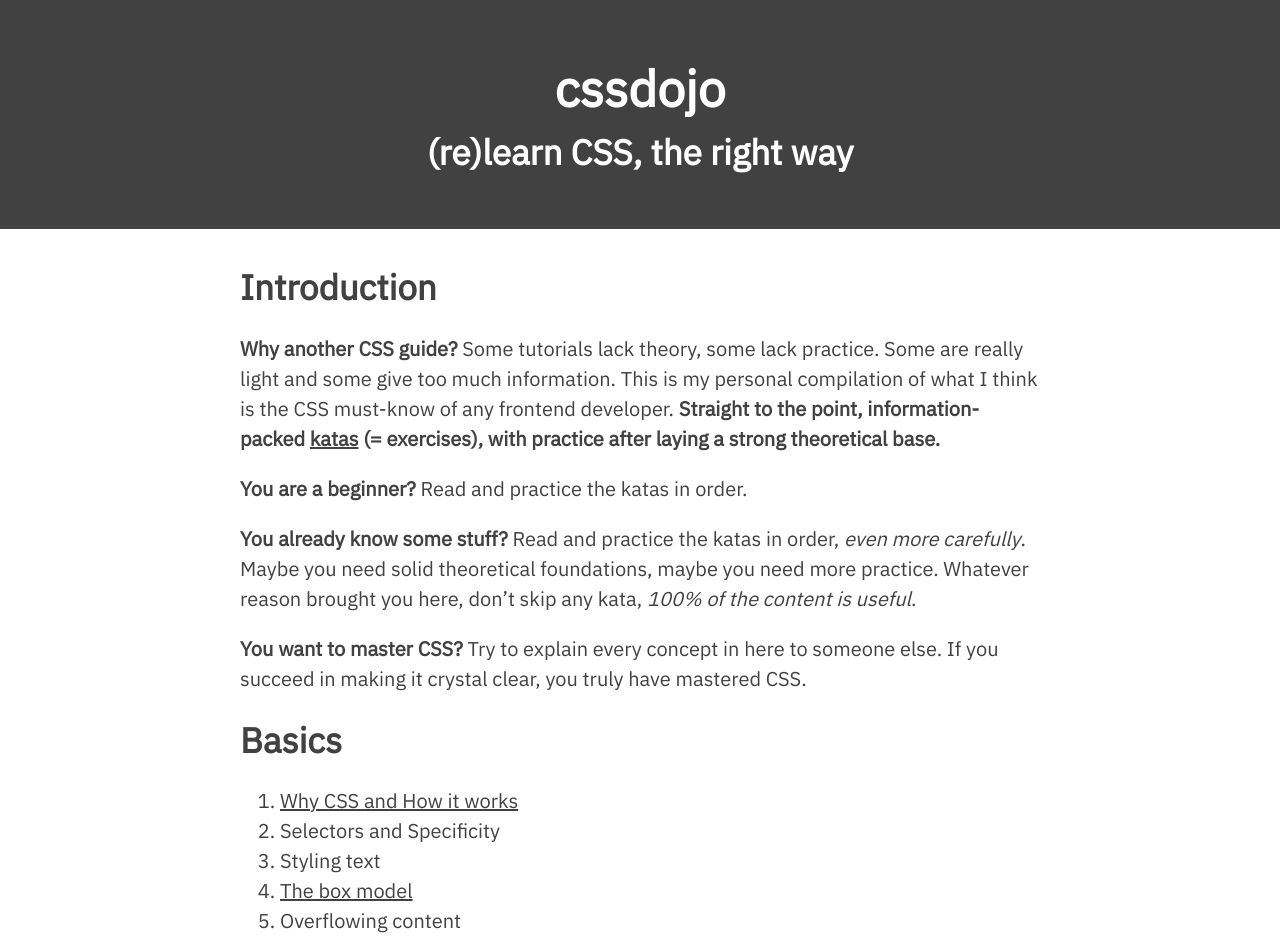
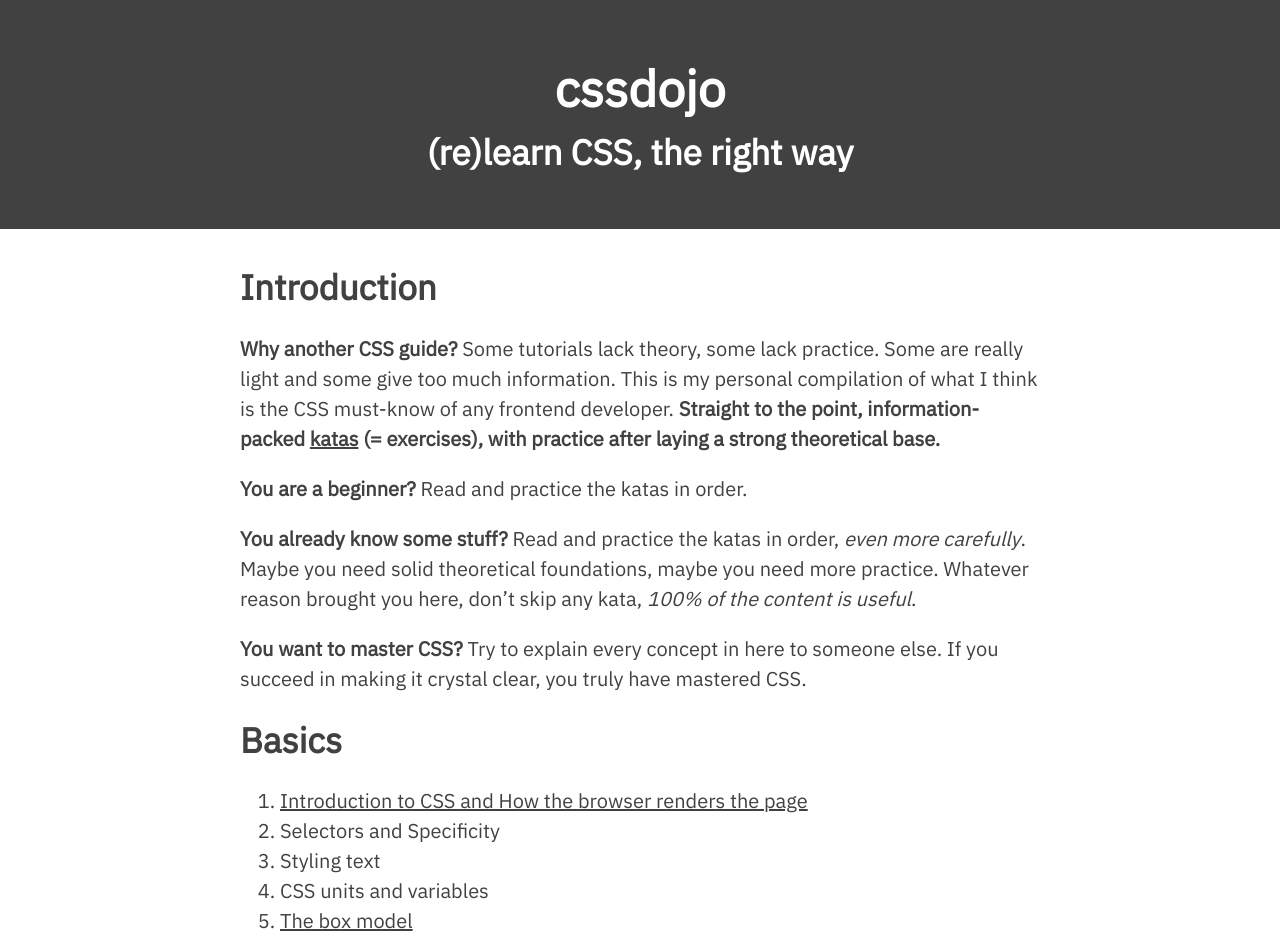
Before and after one commit to AlbericTrancart/cssdojo, a Next.js app: page / in a window 1280 px wide. Shown: the top 941 px of the page. Built offline with nearby package versions, Linux system fonts and the light colour scheme.

Commit message:
Change first kata title

```diff
--- a/pages/index.tsx
+++ b/pages/index.tsx
@@ -58,9 +58,12 @@ const Home: NextPage = () => (
       <Subtitle>Basics</Subtitle>
 
       <ol>
-        <Kata page={PAGES.WhyCSSHowItWorks}>Why CSS and How it works</Kata>
+        <Kata page={PAGES.WhyCSSHowItWorks}>
+          Introduction to CSS and How the browser renders the page
+        </Kata>
         <li>Selectors and Specificity</li>
         <li>Styling text</li>
+        <li>CSS units and variables</li>
         <Kata page={PAGES.TheBoxModel}>The box model</Kata>
         <li>Overflowing content</li>
       </ol>
--- a/pages/learn/basics/why-css-how-it-works.tsx
+++ b/pages/learn/basics/introduction-css-how-the-browser-renders-the-page.tsx
@@ -10,10 +10,10 @@ import { Editor } from 'components/Editor';
 
 const Kata: NextPage = () => (
   <>
-    <Title>Why CSS and How it works</Title>
+    <Title>Introduction to CSS and How the browser renders the page</Title>
 
     <section>
-      <Subtitle>Introduction</Subtitle>
+      <Subtitle>Definitions</Subtitle>
       <p>
         CSS stands for <strong>Cascading Style Sheets</strong>. It is a core web language, with HTML
         and JS it forms the base for website creation. HTML conveys the meaning of the document,
--- a/services/pages.ts
+++ b/services/pages.ts
@@ -12,8 +12,8 @@ export const PAGES = {
   // Katas
   // Basics
   WhyCSSHowItWorks: {
-    url: '/learn/basics/why-css-how-it-works',
-    title: 'Why CSS and How it works',
+    url: '/learn/basics/introduction-css-how-the-browser-renders-the-page',
+    title: 'Introduction to CSS and How the browser renders the page',
   },
   SelectorsSpecificity: {
     url: '/learn/basics/selectors-specificity',
```
